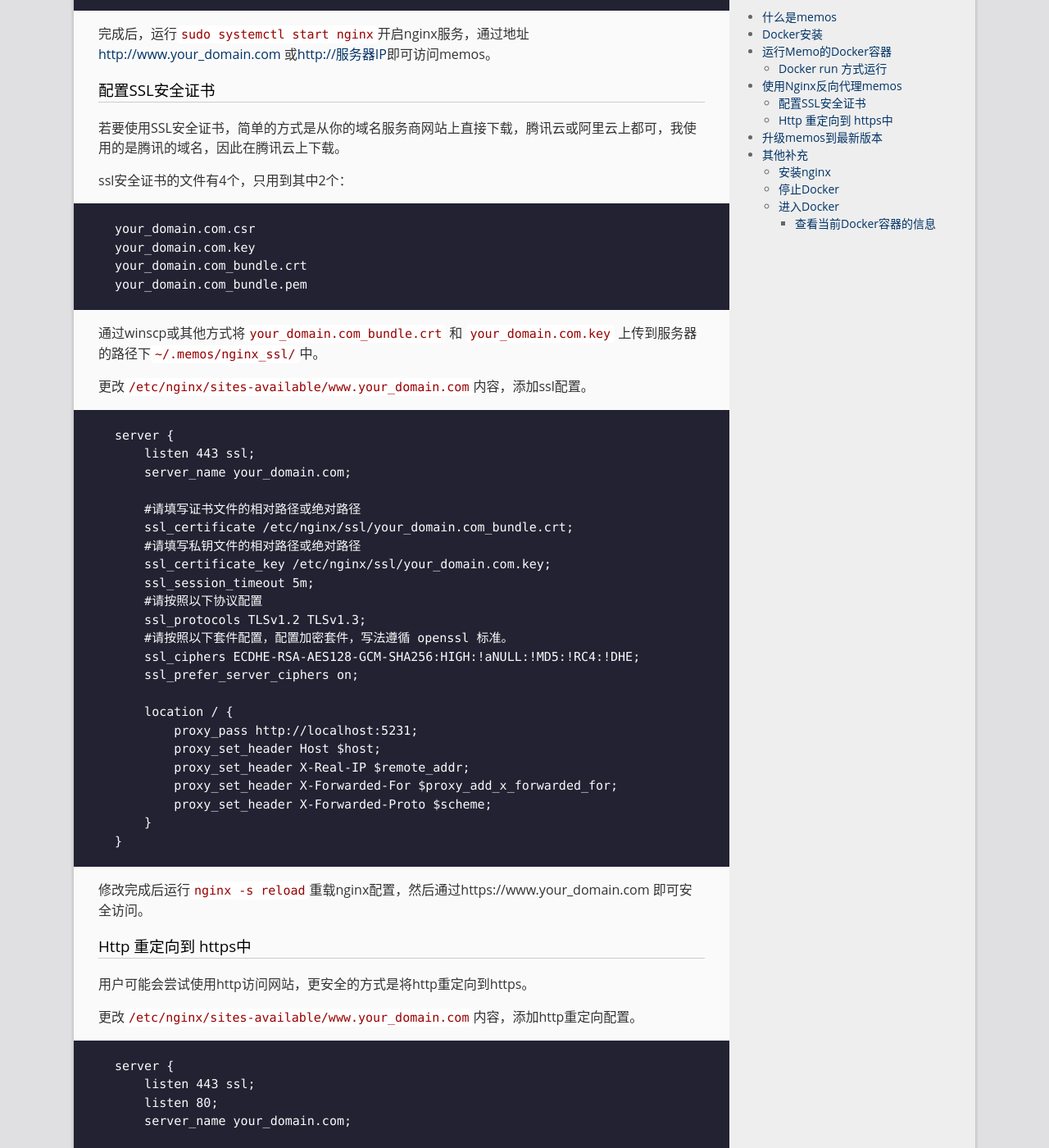
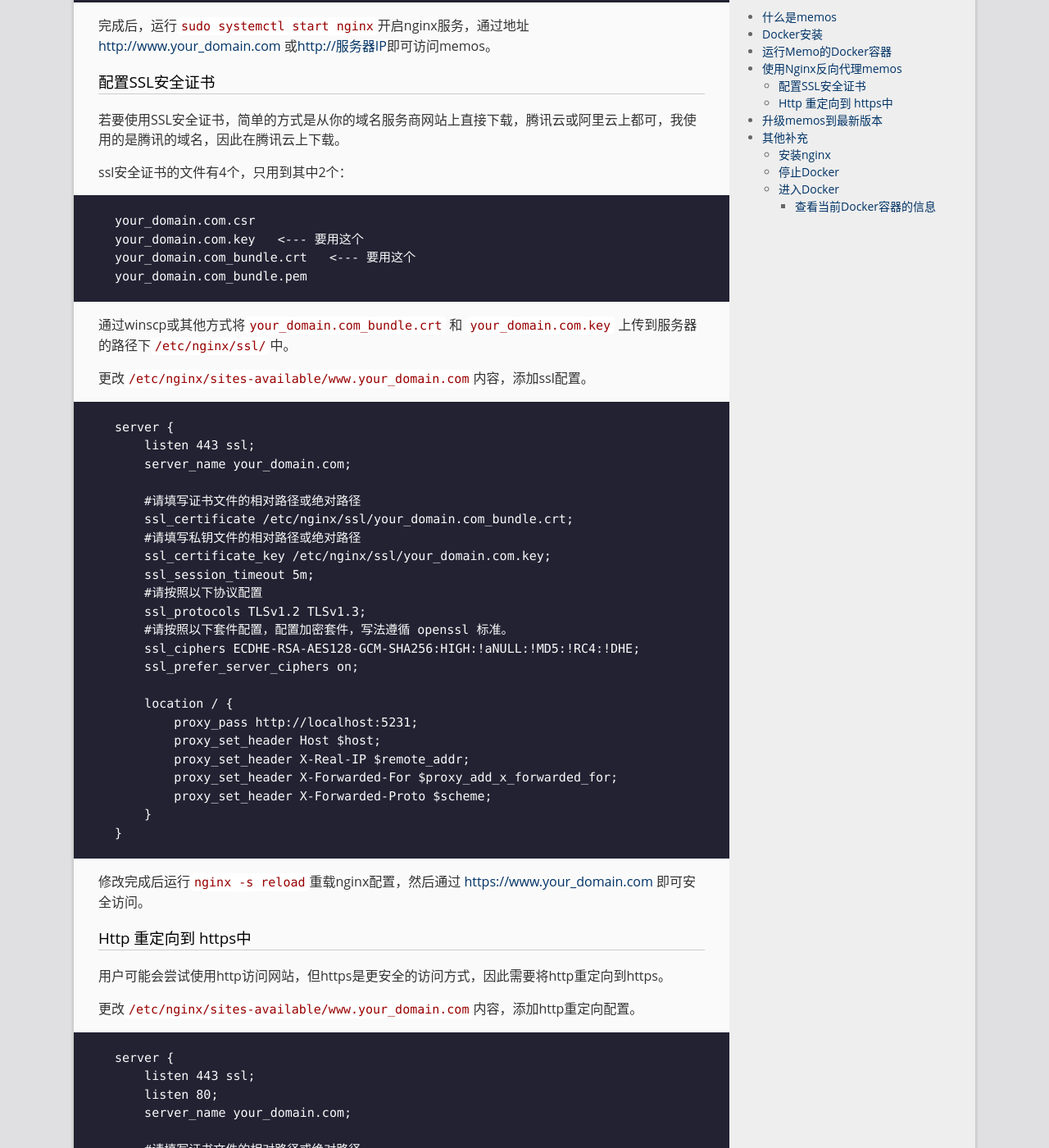
Before and after one commit to nineteenwj/nineteenwj.github.io, a Jekyll site: the page built from _posts/2023-09-15-CentOS8服务器上部署Docker-memos+Nginx反向代理实现外网访问.md, in a window 1280 px wide and 1400 px high, scrolled down 4111 px. Shown: the whole window at 82% size. Built offline with Jekyll 4.4.1, drawn with Linux system fonts in a browser that asks for light colours; some of the changed text lies outside the part shown.

Commit message:
更新格式

````diff
--- a/_posts/2023-09-15-CentOS8服务器上部署Docker-memos+Nginx反向代理实现外网访问.md
+++ b/_posts/2023-09-15-CentOS8服务器上部署Docker-memos+Nginx反向代理实现外网访问.md
@@ -16,15 +16,15 @@ categories: 不作恶 网站搭建
 
 ![memos页面](/assets/posts/CentOS8服务器上部署Dockermemos+Nginx反向代理实现外网访问/memos页面.png)
 
-memos主页：https://usememos.com/
+memos主页：[https://usememos.com/](https://usememos.com/)
 
-Memos github 地址: https://github.com/usememos/memos
+Memos github 地址: [https://github.com/usememos/memos](https://github.com/usememos/memos)
 
 想要部署memos，有很多种方式：
 
 1. 自己搭
 2. Docker 官方推荐的方式
-3. Replit 参见仓库 https://github.com/SinzMise/memos-on-replit
+3. Replit 参见仓库 [https://github.com/SinzMise/memos-on-replit](https://github.com/SinzMise/memos-on-replit)
 
 如果想要加入memos的开发者行列，需要掌握以下技术：
 
@@ -61,7 +61,7 @@ Problem 1: problem with installed package podman-2:4.2.0-1.module_el8.7.0+1216+b
 
 ## 运行Memo的Docker容器
 
-### **Docker run 方式运行**
+**Docker run 方式运行**
 
 要使用Docker运行部署memos，最简单的方式是运行以下命令：
 
@@ -92,7 +92,7 @@ memos应用运行后，可以使用Nginx创建一个反向代理，将一个域
 
 nginx会将端口5231的内容转换为80和443端口，供外部访问。
 
-1. **创建配置文件**
+1\. **创建配置文件**
 
 创建一个名为`/etc/nginx/sites-available/www.your_domain.com`的文件，`www.your_domain.com`文件内容见下：
 
@@ -118,7 +118,7 @@ mkdir /etc/nginx/sites-enabled/
 sudo ln -s /etc/nginx/sites-available/www.your_domain.com /etc/nginx/sites-enabled/www.your_domain.com
 ```
 
-2. **修改nginx.conf**
+2\. **修改nginx.conf**
 
 在`/etc/nginx/nginx.conf`中添加`include /etc/nginx/sites-enabled/*;`，删除或注释掉原有listen 80端口的配置：
 
@@ -143,12 +143,12 @@ ssl安全证书的文件有4个，只用到其中2个：
 
 ```JSON
 your_domain.com.csr
-your_domain.com.key
-your_domain.com_bundle.crt
+your_domain.com.key   <--- 要用这个
+your_domain.com_bundle.crt   <--- 要用这个
 your_domain.com_bundle.pem
 ```
 
-通过winscp或其他方式将`your_domain.com_bundle.crt` 和 `your_domain.com.key` 上传到服务器的路径下`~/.memos/nginx_ssl/`中。
+通过winscp或其他方式将`your_domain.com_bundle.crt` 和 `your_domain.com.key` 上传到服务器的路径下`/etc/nginx/ssl/`中。
 
 更改`/etc/nginx/sites-available/www.your_domain.com`内容，添加ssl配置。
 
@@ -178,11 +178,11 @@ server {
 }
 ```
 
-修改完成后运行`nginx -s reload`重载nginx配置，然后通过https://www.your_domain.com 即可安全访问。
+修改完成后运行`nginx -s reload`重载nginx配置，然后通过 [https://www.your_domain.com](https://www.your_domain.com) 即可安全访问。
 
 ### Http 重定向到 https中
 
-用户可能会尝试使用http访问网站，更安全的方式是将http重定向到https。
+用户可能会尝试使用http访问网站，但https是更安全的访问方式，因此需要将http重定向到https。
 
 更改`/etc/nginx/sites-available/www.your_domain.com`内容，添加http重定向配置。
 
@@ -329,8 +332,8 @@ docker kill <容器ID或容器名称>
 
 进入运行中的 Docker 容器，可以使用 `docker exec` 命令。以下是进入 Docker 容器的一般步骤：
 
-1. 首先，打开终端窗口。
-2. 查看正在运行的容器。
+1\. 首先，打开终端窗口。
+2\. 查看正在运行的容器。
 
 ```JSON
 docker ps
@@ -363,7 +366,7 @@ docker exec -it memos /bin/sh
 
 要查看当前容器的系统信息，你可以在**容器内部**运行一些系统命令来获取相关信息。以下是一些常见的系统信息查询命令以及如何在容器中运行它们：
 
-1. 查看操作系统版本：
+1\. 查看操作系统版本：
 
 ```Bash
 cat /etc/os-release
````
Also changed, not shown: other parts of _posts/2023-09-15-CentOS8服务器上部署Docker-memos+Nginx反向代理实现外网访问.md (+22 -19 lines).
